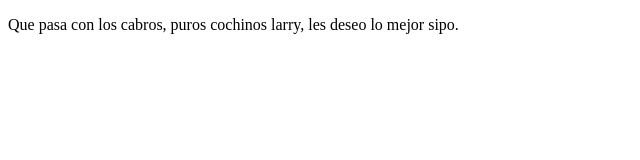
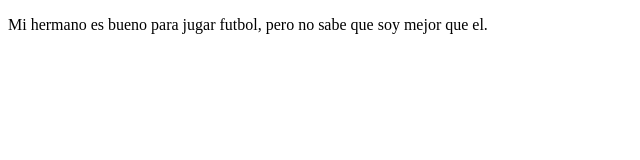
Before and after one commit to ElKrahop1007/proyectoDemoCursoPrework, a plain HTML site: page index.html in a window 1280 px wide. Shown: the whole page, without its empty margins (0-640 px from the left). Drawn offline with Linux system fonts and the light colour scheme.

Commit message:
Mi hermano es bueno para jugar futbol, pero no sabe que soy mejor que el

```diff
--- a/index.html
+++ b/index.html
@@ -8,7 +8,7 @@
 </head>
 <body>
     <p>
-        Que pasa con los cabros, puros cochinos larry, les deseo lo mejor sipo.
+        Mi hermano es bueno para jugar futbol, pero no sabe que soy mejor que el.
 
     </p>
 
```
